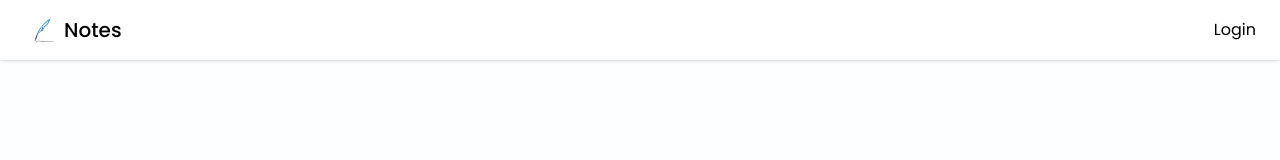
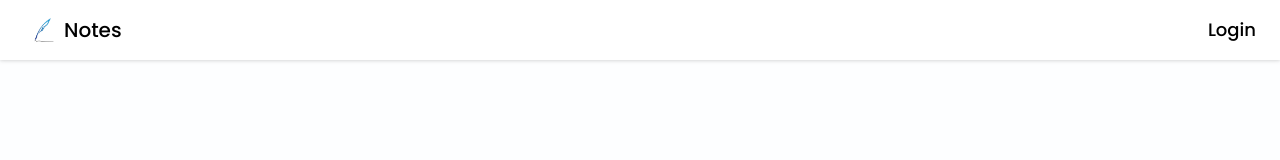
Before and after one commit to AutomationBlog/note_app_frontend, a React (Vite) app: page / in a window 1280 px wide. Shown: the top 160 px of the page. Built offline with nearby package versions, Linux system fonts and the light colour scheme.

Commit message:
login updated

```diff
--- a/src/components/Navbar/NavBar.jsx
+++ b/src/components/Navbar/NavBar.jsx
@@ -44,7 +44,11 @@ const NavBar = ({ userinfo, onSearchNote, handleClearSearch }) => {
       {userinfo ? (
         <ProfileInfo userinfo={userinfo} onLogout={onLogout} />
       ) : (
-        <a href="/login">Login</a>
+        <Link to="/login">
+          <span className="text-lg font-medium text-black py-2 hover:underline cursor-pointer">
+            Login
+          </span>
+        </Link>
       )}
     </div>
   );
```
